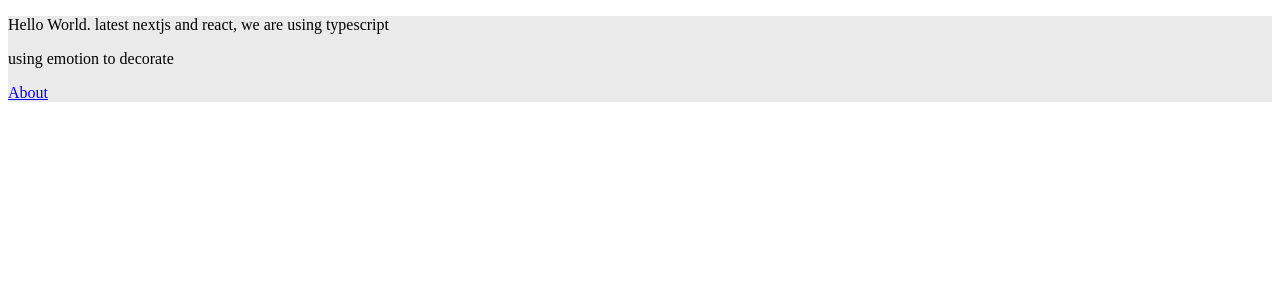
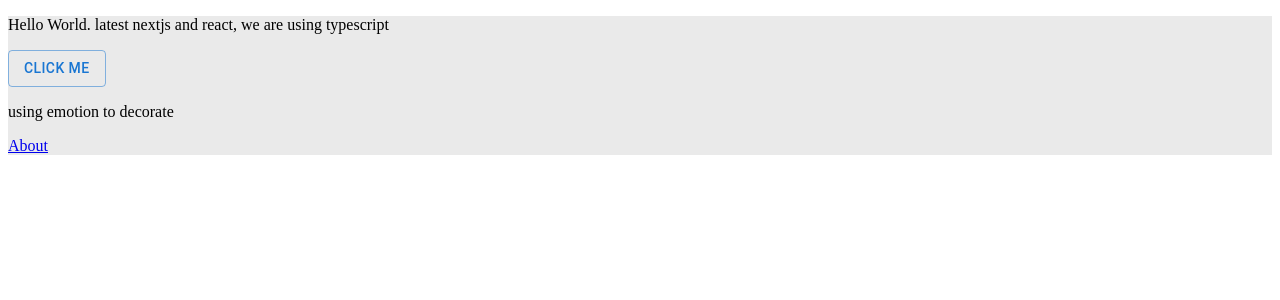
Before and after one commit to jialinhuangblog/jialinhuangblog.github.io, a Next.js app: page / in a window 1280 px wide. Shown: the top 300 px of the page. Built offline with nearby package versions, Linux system fonts and the light colour scheme.

Commit message:
build: add mui

```diff
--- a/package.json
+++ b/package.json
@@ -10,6 +10,8 @@
   "dependencies": {
     "@emotion/css": "^11.9.0",
     "@emotion/react": "^11.9.0",
+    "@emotion/styled": "^11.8.1",
+    "@mui/material": "^5.7.0",
     "next": "latest",
     "react": "latest",
     "react-dom": "latest"
--- a/pages/index.tsx
+++ b/pages/index.tsx
@@ -1,5 +1,6 @@
 /** @jsxImportSource @emotion/react */
 import { css } from "@emotion/react";
+import { Button } from "@mui/material";
 import Link from "next/link";
 
 export default function Home() {
@@ -10,6 +11,7 @@ export default function Home() {
       `}
     >
       <p>Hello World. latest nextjs and react, we are using typescript</p>
+      <Button variant="outlined">click me</Button>
       <p>using emotion to decorate</p>
       <Link href="/about">
         <a>About</a>
```
Also changed, not shown: 1 other file (tests, documents, lock files or other folders).
